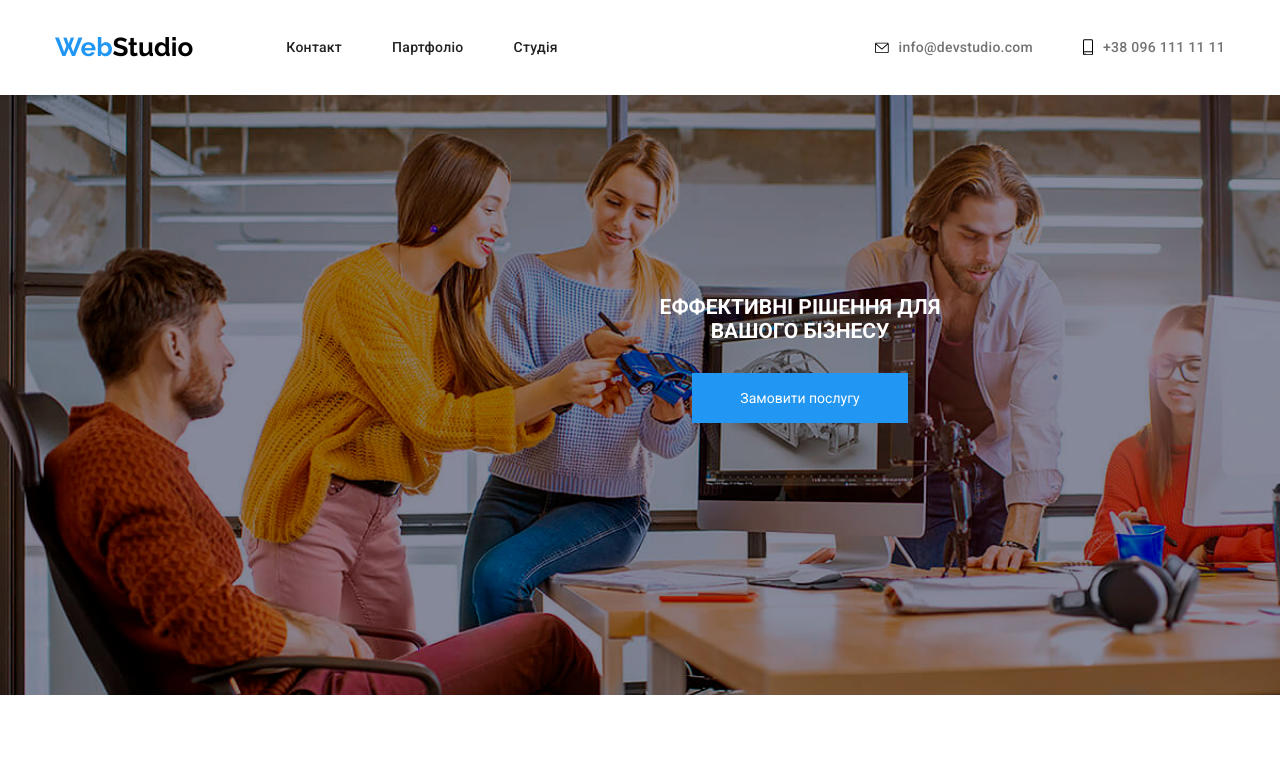
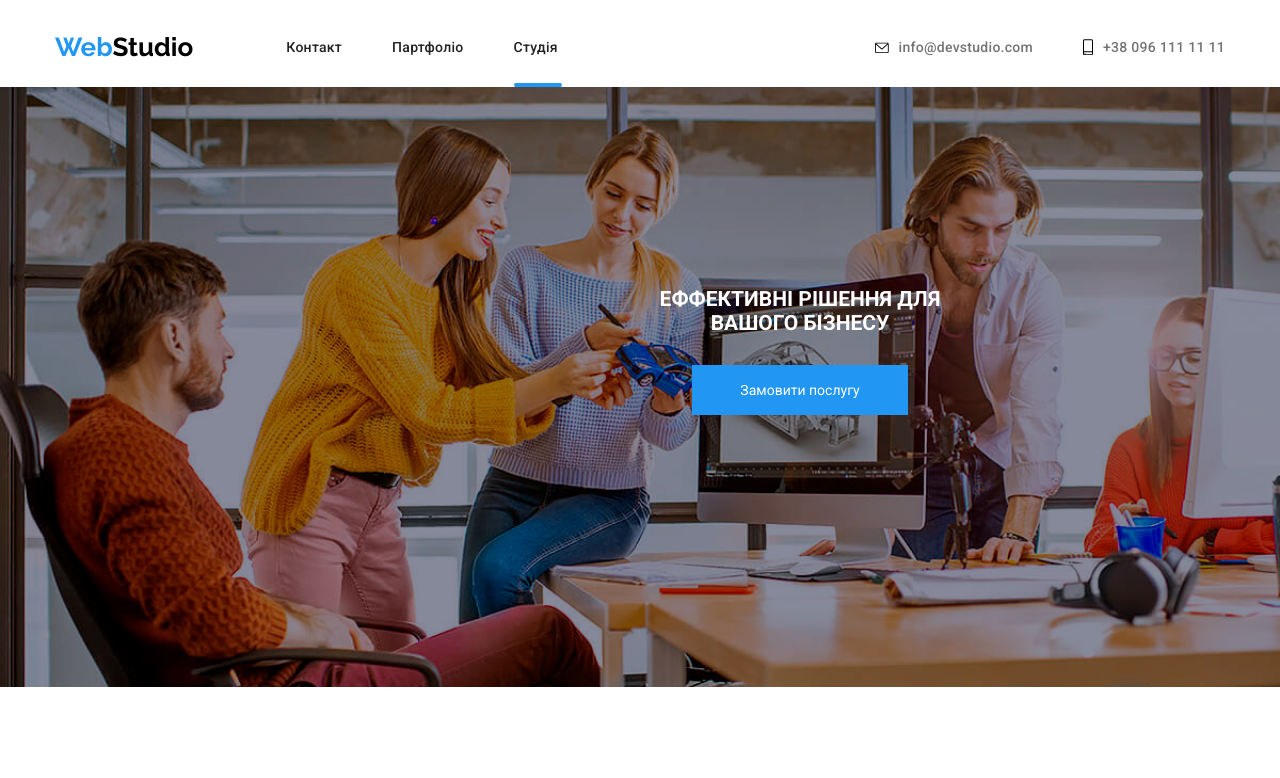
Before and after one commit to artemsbodr/WebStudio-13, a plain HTML site: page index.html in a window 1280 px wide. Shown: the top 778 px of the page. Drawn offline with nearby package versions, Linux system fonts and the light colour scheme.

Commit message:
push lol

```diff
--- a/index.html
+++ b/index.html
@@ -18,7 +18,7 @@
         <ul class="nav-list">
             <li class="nav-list-item"><a class="nav-list-link" href="./index.html">Контакт</a></li>
             <li class="nav-list-item"><a class="nav-list-link" href="./portfolio.html">Партфоліо</a></li>
-            <li class="nav-list-item"><a class="nav-list-link" href="#">Студія</a></li>
+            <li class="nav-list-item"><a class="nav-list-link" href="#">Студія</a><div class="nav-hover"></div></li>
         </ul>
     </nav>
    <ul class="contact-list">
--- a/style.css
+++ b/style.css
@@ -246,7 +246,6 @@ body {
 }
 header {
   background-color: #ffffff;
-  padding-bottom: 32px;
   padding-top: 32px;
 }
 .logo {
@@ -493,7 +492,6 @@ height: 581px;
 }
 .modal-ladel{
   position: relative;
-  display:flex;
 flex-direction: column;
 margin-top: 28px;
 color: #757575;
@@ -513,14 +511,21 @@ letter-spacing: 0.12px;
   border-radius:50%;
   justify-content: center;
   align-items: center;
+padding: 6px;
 }
 .btn>svg{
-  display:block;
+  display:flex;
   justify-content: center;
   align-items: center;
+
 }
+.btn:hover{
+  fill: #2196f3;
+}
+
+
 .modal-input{
-  width: 100%;
+width: 100%;
 height: 40px;
 border-radius: 4px;
 margin-top: 4px;
@@ -541,3 +546,10 @@ font-weight: 700;
 line-height: normal;
 letter-spacing: 0.6px;
 }
+.nav-hover{
+  border-radius: 2px;
+  background: #2196F3;
+  width: 48px;
+height: 4px;
+margin-top: 28px;
+}
```
